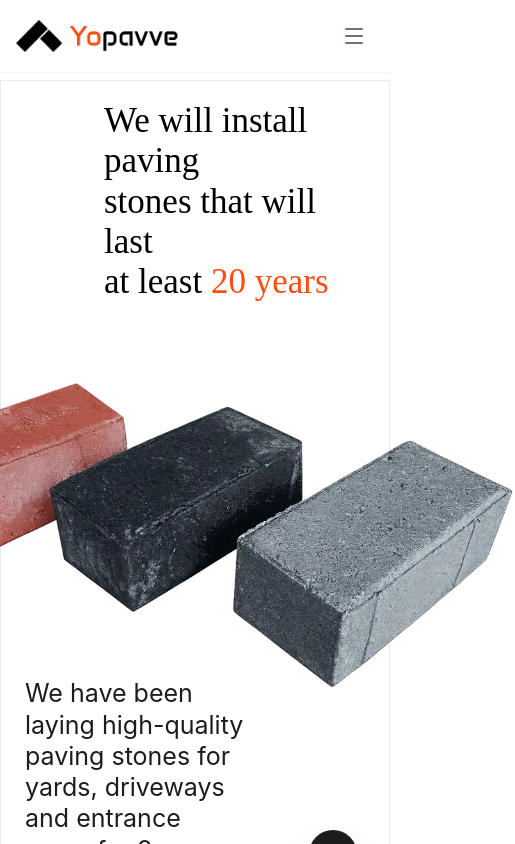
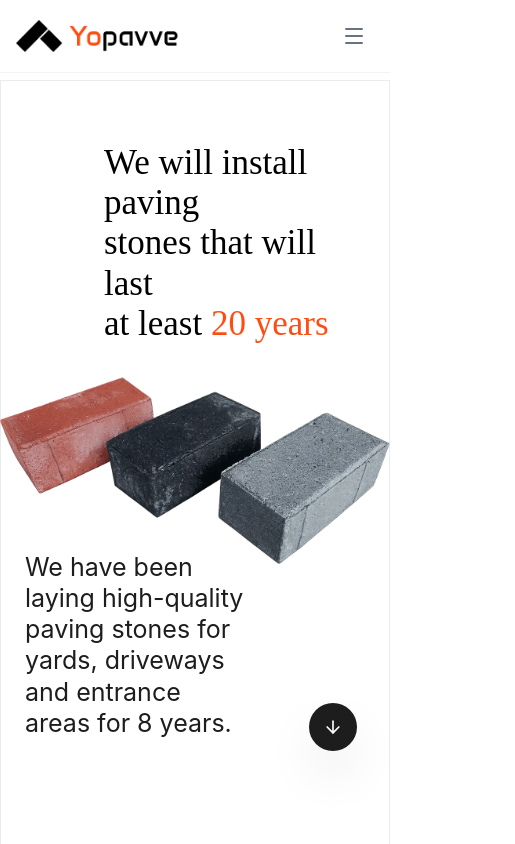
Before and after one commit to Geeksjayjay388/Yopavee-Contruction-Company, a React (Vite) app: page / in a window 390 px wide. Shown: the top 844 px of the page, 515 px wide, since content can reach past the window. Built offline with nearby package versions, Linux system fonts and the light colour scheme; a web font is replaced by a local one.

Commit message:
hero text fixing, scroll side bug

```diff
--- a/src/components/Hero.tsx
+++ b/src/components/Hero.tsx
@@ -17,7 +17,7 @@ export default function Hero() {
                 className="md:hidden flex flex-col w-full relative pt-4 pb-4 overflow-visible"
             >
                 {/* 1. Title Heading Layer - Confined to the right side */}
-                <div className="w-full flex justify-end z-10 relative pr-2 mb-18">
+                <div className="w-full flex justify-end z-10 relative pr-2 mb-7">
                     <motion.h1
                         variants={fadeUpItem}
                         className="text-[35px] sm:text-[26px] font-['Anta'] font-normal leading-[1.15] text-black text-left w-[75%]"
@@ -31,7 +31,7 @@ export default function Hero() {
                 {/* 2. Image Wrapper - Scales the width block naturally to handle correct vertical flow */}
                 <motion.div
                     variants={fadeUpItem}
-                    className="w-[180%] -ml-[40%] relative z-0 pointer-events-none"
+                    className="w-[110%] -ml-[5%] sm:w-[120%] sm:-ml-[10%] relative z-0 pointer-events-none"
                 >
                     <img
                         src={hero}
```
